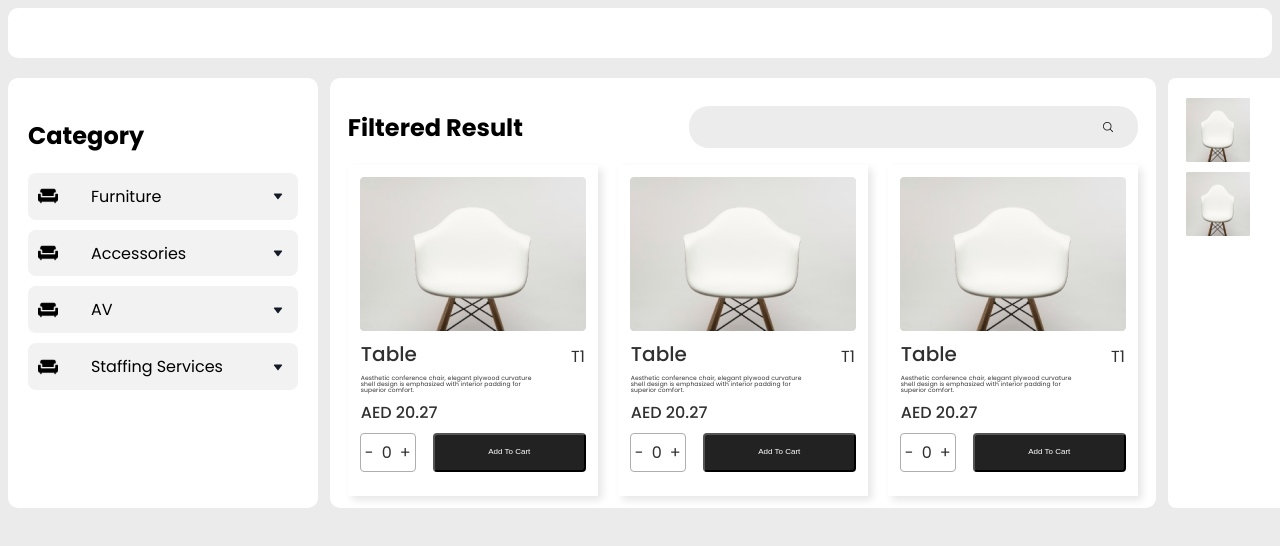
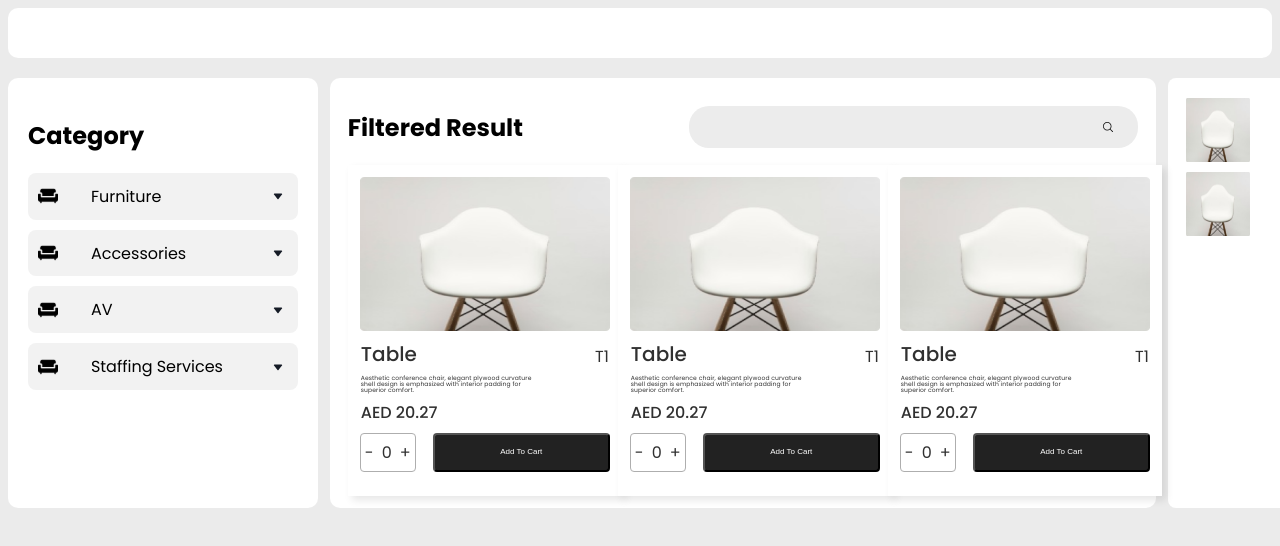
Before and after one commit to sreevishnu01/cart, a Next.js app: page / in a window 1280 px wide. Shown: the top 546 px of the page. Built offline with nearby package versions, Linux system fonts and the light colour scheme.

Commit message:
card width

```diff
--- a/src/app/style/card.css
+++ b/src/app/style/card.css
@@ -1,5 +1,7 @@
 .card{
-    width: 226px;
+    min-width: 226px;
+    max-width: 336;
+    width: 100%;
     position: relative;
     padding: 12px;
     overflow: hidden;
@@ -13,7 +15,7 @@
 
 .card .img-container{
     position: relative;
-    width: 226px;
+    min-width: 226px;
     height: 154px;
 }
 
```
Also changed, not shown: src/app/component/HomeLayout.jsx (+6 -6 lines).
